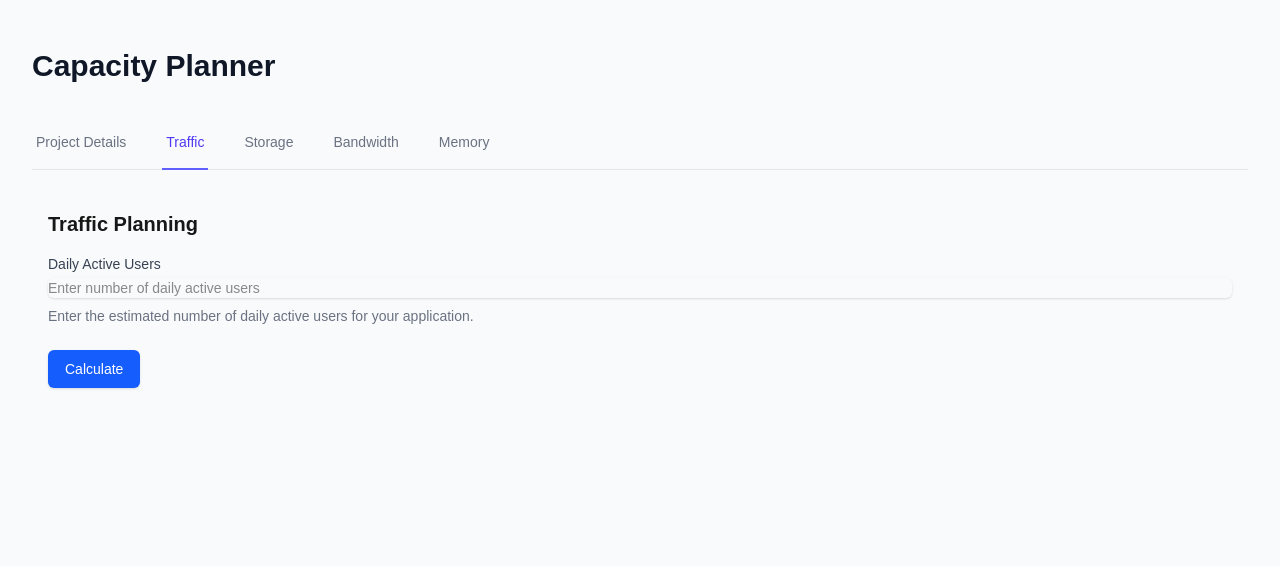
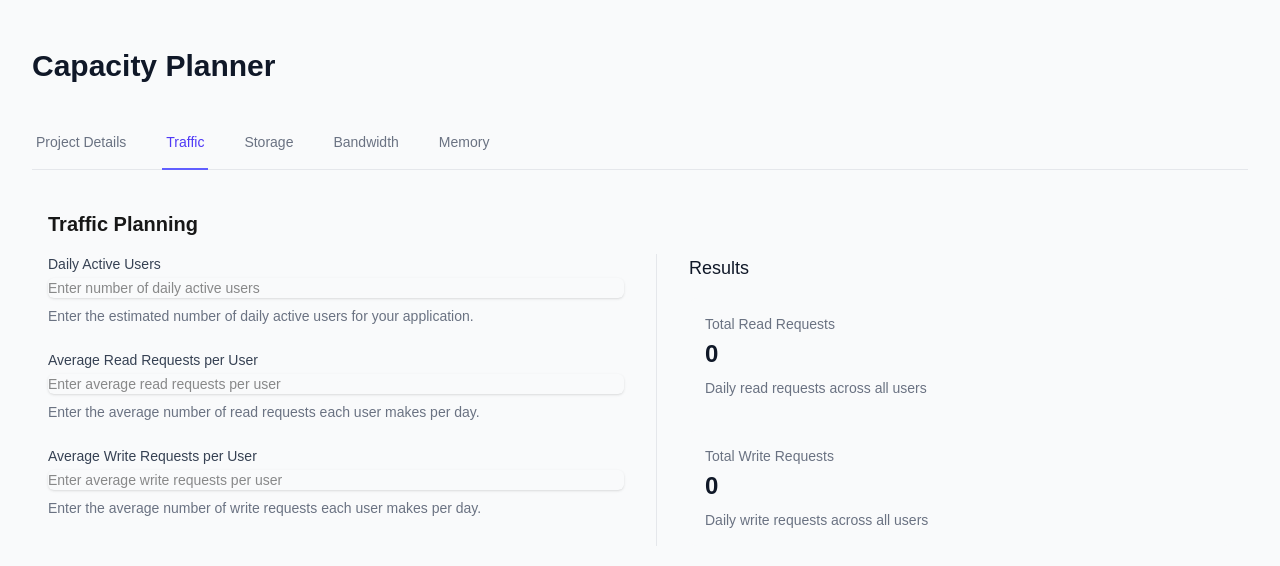
Before and after one commit to adrikei/capper, a Next.js app: page / in a window 1280 px wide. Both pictures are taken after a click on the button "Traffic". Shown: the top 566 px of the page. Built offline with nearby package versions, Linux system fonts and the light colour scheme.

Commit message:
feat: improve traffic tab layout with two-column design

```diff
--- a/src/app/components/tabs/TrafficTab.tsx
+++ b/src/app/components/tabs/TrafficTab.tsx
@@ -9,17 +9,27 @@ interface TrafficTabProps {
 
 const TrafficTab: React.FC<TrafficTabProps> = () => {
   const [dailyUsers, setDailyUsers] = useState<string>('');
+  const [avgReadRequests, setAvgReadRequests] = useState<string>('');
+  const [avgWriteRequests, setAvgWriteRequests] = useState<string>('');
 
-  const handleSubmit = (e: React.FormEvent) => {
-    e.preventDefault();
-    // Handle form submission here
-    console.log('Daily Users:', dailyUsers);
+  const calculateTotalRequests = () => {
+    const users = parseInt(dailyUsers) || 0;
+    const reads = parseInt(avgReadRequests) || 0;
+    const writes = parseInt(avgWriteRequests) || 0;
+
+    return {
+      totalReadRequests: users * reads,
+      totalWriteRequests: users * writes,
     };
+  };
+
+  const { totalReadRequests, totalWriteRequests } = calculateTotalRequests();
 
   return (
     <div className="p-4">
       <h2 className="text-xl font-semibold mb-4">Traffic Planning</h2>
-      <form onSubmit={handleSubmit} className="space-y-6">
+      <div className="grid grid-cols-1 md:grid-cols-2 gap-8">
+        <div className="space-y-6">
           <div>
             <label htmlFor="dailyUsers" className="block text-sm font-medium text-gray-700">
               Daily Active Users
@@ -41,15 +51,76 @@ const TrafficTab: React.FC<TrafficTabProps> = () => {
               Enter the estimated number of daily active users for your application.
             </p>
           </div>
+
           <div>
-          <button
-            type="submit"
-            className="inline-flex justify-center py-2 px-4 border border-transparent shadow-sm text-sm font-medium rounded-md text-white bg-blue-600 hover:bg-blue-700 focus:outline-none focus:ring-2 focus:ring-offset-2 focus:ring-blue-500"
-          >
-            Calculate
-          </button>
+            <label htmlFor="avgReadRequests" className="block text-sm font-medium text-gray-700">
+              Average Read Requests per User
+            </label>
+            <div className="mt-1">
+              <input
+                type="number"
+                name="avgReadRequests"
+                id="avgReadRequests"
+                value={avgReadRequests}
+                onChange={(e) => setAvgReadRequests(e.target.value)}
+                className="shadow-sm focus:ring-blue-500 focus:border-blue-500 block w-full sm:text-sm border-gray-300 rounded-md"
+                placeholder="Enter average read requests per user"
+                min="0"
+                required
+              />
             </div>
-      </form>
+            <p className="mt-2 text-sm text-gray-500">
+              Enter the average number of read requests each user makes per day.
+            </p>
+          </div>
+
+          <div>
+            <label htmlFor="avgWriteRequests" className="block text-sm font-medium text-gray-700">
+              Average Write Requests per User
+            </label>
+            <div className="mt-1">
+              <input
+                type="number"
+                name="avgWriteRequests"
+                id="avgWriteRequests"
+                value={avgWriteRequests}
+                onChange={(e) => setAvgWriteRequests(e.target.value)}
+                className="shadow-sm focus:ring-blue-500 focus:border-blue-500 block w-full sm:text-sm border-gray-300 rounded-md"
+                placeholder="Enter average write requests per user"
+                min="0"
+                required
+              />
+            </div>
+            <p className="mt-2 text-sm text-gray-500">
+              Enter the average number of write requests each user makes per day.
+            </p>
+          </div>
+        </div>
+
+        <div className="border-l border-gray-200 pl-8">
+          <h3 className="text-lg font-medium text-gray-900 mb-4">Results</h3>
+          <div className="space-y-4">
+            <div className="bg-gray-50 p-4 rounded-lg">
+              <h4 className="text-sm font-medium text-gray-500">Total Read Requests</h4>
+              <p className="mt-1 text-2xl font-semibold text-gray-900">
+                {totalReadRequests.toLocaleString()}
+              </p>
+              <p className="mt-2 text-sm text-gray-500">
+                Daily read requests across all users
+              </p>
+            </div>
+            <div className="bg-gray-50 p-4 rounded-lg">
+              <h4 className="text-sm font-medium text-gray-500">Total Write Requests</h4>
+              <p className="mt-1 text-2xl font-semibold text-gray-900">
+                {totalWriteRequests.toLocaleString()}
+              </p>
+              <p className="mt-2 text-sm text-gray-500">
+                Daily write requests across all users
+              </p>
+            </div>
+          </div>
+        </div>
+      </div>
     </div>
   );
 };
```
Lines whose indentation alone changed are shown as unchanged.
